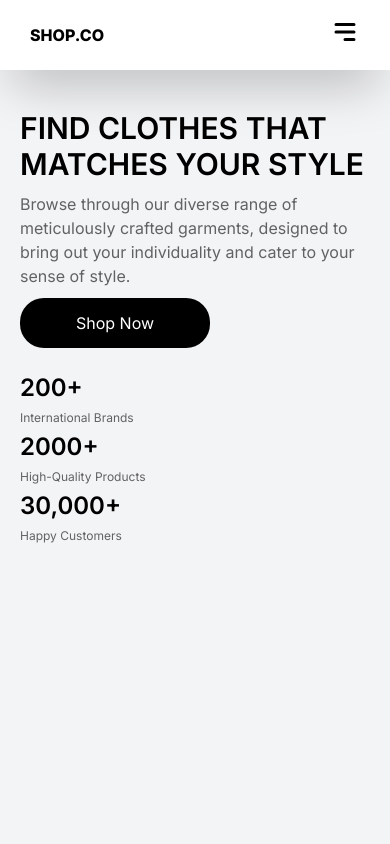
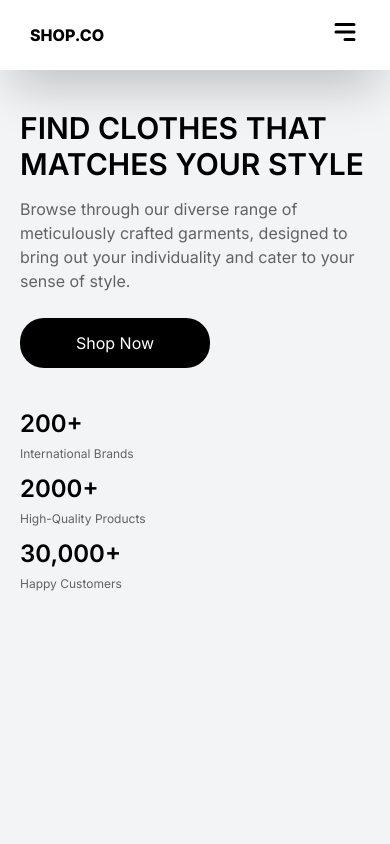
Before and after one commit to SafaaTr/online-Store, a React (Vite) app: page / in a window 390 px wide. Shown: the top 844 px of the page. Built offline with nearby package versions, Linux system fonts and the light colour scheme; no server answers.

Commit message:
edit tailwind

```diff
--- a/src/components/Hero.jsx
+++ b/src/components/Hero.jsx
@@ -34,14 +34,14 @@ function Hero() {
   return (
     <div className='pt-30 md:pt-100 lg:ml-70 px-20'>
         <h1 className='text-3xl md:text-6xl  lg:font-bold mt-20 md:mt-0 md:my-20 font-semibold lg:pr-700'>{contentHero.title}</h1>
-        <p className='text-[#00000099] text-[16px] lg:pr-680 z-30 my-10 md:my-32'>{contentHero.paragraph}</p>
-        <button className='w-190 h-50 bg-black text-white text-center rounded-3xl cursor-pointer transition-all duration-300  hover:-translate-y-3 hover:shadow-2xl'>
+        <p className='text-[#00000099] text-[16px] lg:pr-680 z-30 my-15  md:my-32'>{contentHero.paragraph}</p>
+        <button className='w-190 h-50 md:my-0 my-10 bg-black text-white text-center rounded-3xl cursor-pointer transition-all duration-300  hover:-translate-y-3 hover:shadow-2xl'>
             <Link to="/shop">{contentHero.textButton}</Link>
         </button>
         <div className='md:flex flex-wrap gap-10 justify-between items-center lg:mr-700 pt-20'>
             {
                 contentHero.statistice.map((item, index)=>(
-                    <div key={index}>
+                    <div key={index} className='md:my-0 my-10'>
                         <h2 className='font-semibold text-2xl md:text-3xl md:my-0 my-4'>{item.title}</h2>
                         <p className='text-[#00000099] text-[12px] mt-5'>{item.paragraph}</p>
                     </div>
```
